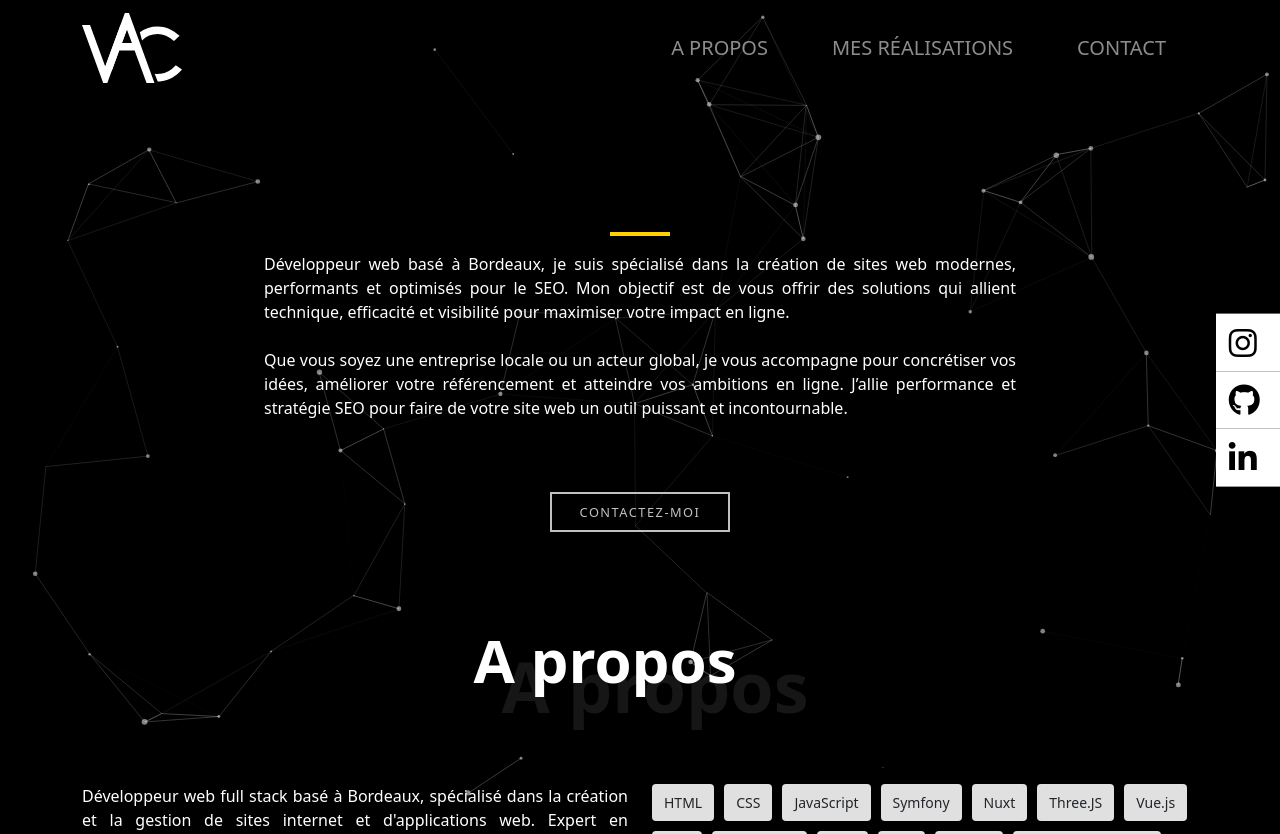
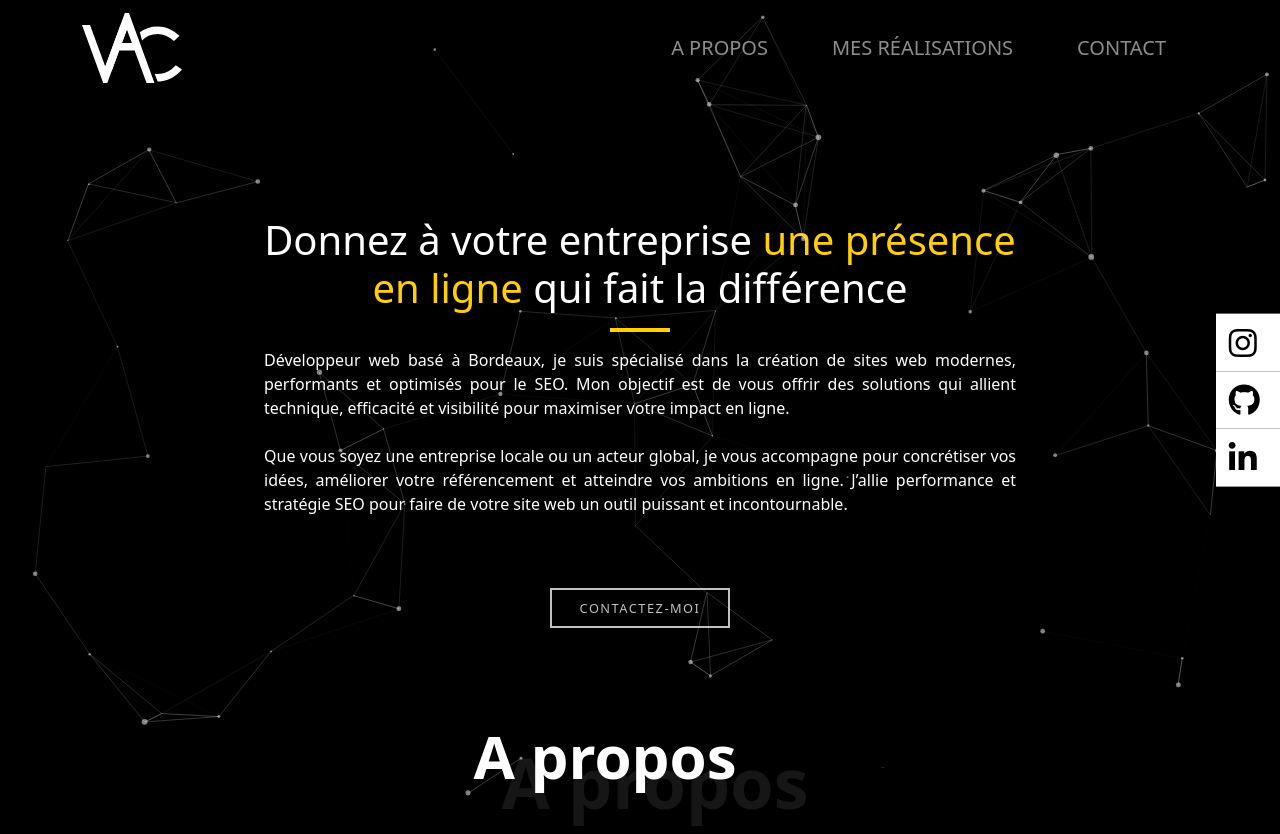
Before and after one commit to Vincent-Antoine/Portfolio-PHP, a PHP site: page /index.php in a window 1280 px wide. Shown: the top 834 px of the page. Run offline with PHP 8.4, Linux system fonts and the light colour scheme; some libraries are stand-ins or nearby versions.

Commit message:
modification template

```diff
--- a/parts/introduction.php
+++ b/parts/introduction.php
@@ -4,7 +4,9 @@
         <div id="particles-js" class="position-absolute top-0 start-0 w-100 h-100"></div>
         <div class="text-center  text-white container pt-5">
             <div class="p-lg-4" style="max-width: 800px; margin: 0 auto;">
-
+                <h1 class="mb-3">
+                    Donnez à votre entreprise <span class="yellow-color">une présence en ligne</span> qui fait la différence
+                </h1>
                 <div class="mx-auto my-3" style="width: 60px; height: 4px; background-color: #ffcf00;"></div>
                 <p class="mb-4">
                     Développeur web basé à Bordeaux, je suis spécialisé dans la création de sites web modernes, performants et optimisés pour le SEO.
```
